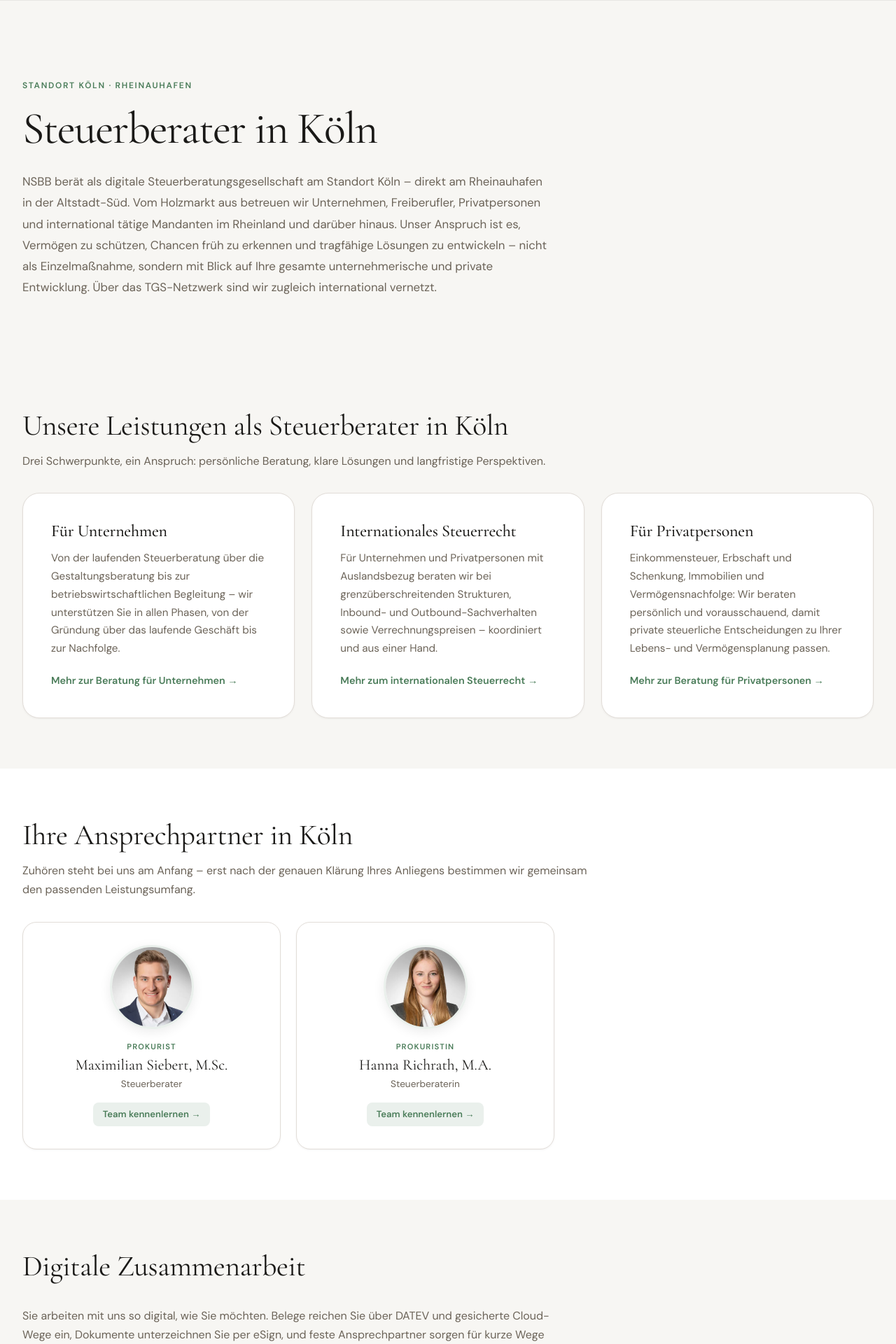
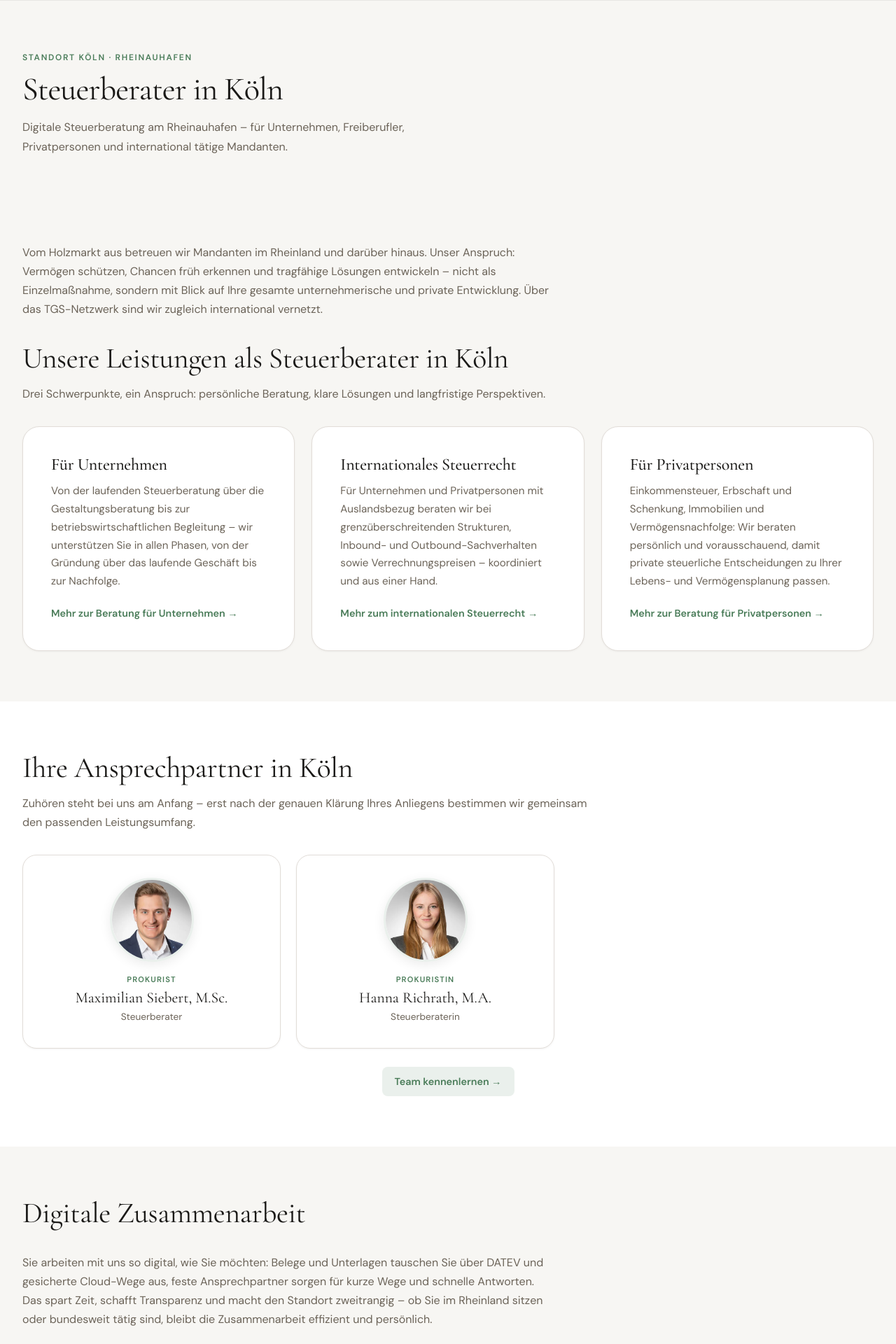
Before and after one commit to Maxi1234564/Maxi, a PHP site: page /steuerberater-koeln/ in a window 1280 px wide. Shown: the part 72-1992 px from the top of the page at 70% size. Run offline with PHP 8.4, Linux system fonts and the light colour scheme.

Commit message:
Standortseiten: kompakter Hero, ein Team-Link, kein eSign (Köln)
- Hero kompakter wie die übrigen Hauptseiten (landing.css .lp-hero: Padding
  56/72px, H1 clamp(1.9rem,4.2vw,2.9rem)); Hero-Höhe einheitlich ~275px.
- Hero-Text deutlich gekürzt: langer Einleitungsabsatz -> ein kurzer
  Untertitel; ausführlicher Text als Fliesstext an den Anfang des
  Leistungs-Abschnitts verlagert (SEO bleibt erhalten). DE + EN.
- "Team kennenlernen" jetzt einmal mittig unter beiden Boxen statt je Karte;
  Personen-Karten sind reine Info-Karten (nicht mehr verlinkt). Neuer Stil
  .people-more; .person-Hover-Lift entfernt.
- Köln (DE + EN Cologne): Erwaehnung von eSign entfernt und Satz neu
  formuliert. Berlin behaelt eSign wie gewuenscht.
- FAQ unveraendert (standardmaessig zugeklappt). landing.css ?v 20260727 -> 20260728.

Co-Authored-By: Claude Opus 4.8 <noreply@anthropic.com>
Claude-Session: https://claude.ai/code/session_01SCNyDVrGxWspwcWsisxCpF

```diff
--- a/assets/css/landing.css
+++ b/assets/css/landing.css
@@ -45,10 +45,10 @@ strong{color:var(--text);font-weight:600}
 .lp-header .btn-primary{padding:10px 20px;font-size:13px}
 
 /* ── Hero (wie PageHero: flaches Off-White, Eyebrow + Serifen-Titel + Untertitel) ── */
-.lp-hero{background:var(--offwhite);padding:96px 0 72px}
-@media(min-width:768px){.lp-hero{padding:112px 0 88px}}
-.lp-hero h1{font-size:clamp(2.5rem,5vw,4rem);letter-spacing:-.025em;line-height:1.12;margin:16px 0 24px;color:var(--ink);text-wrap:balance;max-width:900px}
-.lp-hero p.lead{font-size:1.05rem;color:var(--muted);line-height:1.8;max-width:760px}
+.lp-hero{background:var(--offwhite);padding:56px 0 40px}
+@media(min-width:768px){.lp-hero{padding:72px 0 52px}}
+.lp-hero h1{font-size:clamp(1.9rem,4.2vw,2.9rem);letter-spacing:-.02em;line-height:1.12;margin:10px 0 14px;color:var(--ink);text-wrap:balance;max-width:820px}
+.lp-hero p.lead{font-size:1rem;color:var(--muted);line-height:1.7;max-width:660px}
 
 /* ── Sections ── */
 section{padding:72px 0}
@@ -110,12 +110,13 @@ p+p{margin-top:14px}
 /* ── Ansprechpartner: runde Personen-Karten (Anmutung wie Team-Seite) ── */
 .people{display:grid;grid-template-columns:1fr;gap:22px;max-width:760px;margin-top:8px}
 @media(min-width:600px){.people{grid-template-columns:1fr 1fr}}
-.person{display:flex;flex-direction:column;align-items:center;text-align:center;background:#fff;border:1px solid var(--border);border-radius:1.25rem;padding:2rem 1.5rem;box-shadow:0 1px 3px rgba(0,0,0,.05);transition:transform .3s ease,box-shadow .3s ease}
-.person:hover{transform:translateY(-4px);box-shadow:0 8px 32px rgba(0,0,0,.10)}
+.person{display:flex;flex-direction:column;align-items:center;text-align:center;background:#fff;border:1px solid var(--border);border-radius:1.25rem;padding:2rem 1.5rem;box-shadow:0 1px 3px rgba(0,0,0,.05)}
 .person-photo{width:120px;height:120px;border-radius:50%;overflow:hidden;border:3px solid var(--accent-subtle);box-shadow:0 4px 16px rgba(0,0,0,.08);margin-bottom:16px;flex-shrink:0}
 .person-photo img{width:100%;height:100%;object-fit:cover}
 .person-role{font-size:.7rem;font-weight:600;letter-spacing:.1em;text-transform:uppercase;color:var(--accent)}
 .person-name{font-family:'Cormorant Garamond',serif;font-size:1.35rem;color:var(--ink);margin-top:4px;line-height:1.15}
 .person-prof{font-size:.85rem;color:var(--muted);margin-top:4px}
-.person-cta{display:inline-flex;align-items:center;gap:.4rem;font-size:.82rem;font-weight:600;color:var(--accent);margin-top:14px;padding:6px 14px;border-radius:8px;background:var(--accent-subtle);transition:gap .25s}
-.person:hover .person-cta{gap:.7rem}
+/* Ein gemeinsamer „Team kennenlernen“-Link unter beiden Karten (nicht je Karte) */
+.people-more{margin-top:26px;text-align:center}
+.people-more a{display:inline-flex;align-items:center;gap:.45rem;font-size:.9rem;font-weight:600;color:var(--accent);padding:9px 18px;border-radius:8px;background:var(--accent-subtle);transition:gap .25s}
+.people-more a:hover{gap:.75rem}
--- a/steuerberater-koeln/index.html
+++ b/steuerberater-koeln/index.html
@@ -33,7 +33,7 @@
 <link rel="preload" href="../assets/fonts/cormorant-garamond-normal-latin.woff2" as="font" type="font/woff2" crossorigin/>
 <link rel="preload" href="../assets/fonts/dm-sans-normal-latin.woff2" as="font" type="font/woff2" crossorigin/>
 <link rel="stylesheet" href="../assets/css/fonts.css?v=20260724"/>
-<link rel="stylesheet" href="../assets/css/landing.css?v=20260727"/>
+<link rel="stylesheet" href="../assets/css/landing.css?v=20260728"/>
 <script type="application/ld+json">
 {"@context":"https://schema.org","@graph":[
 {"@type":"AccountingService","@id":"https://www.nsbb.de/steuerberater-koeln/#localbusiness","name":"NSBB Steuerberatungsgesellschaft mbH – Köln","url":"https://www.nsbb.de/steuerberater-koeln/","telephone":"+492219730640","email":"info@nsbb.de","image":"https://www.nsbb.de/assets/images/og-steuerberater-koeln.jpg","priceRange":"$$","address":{"@type":"PostalAddress","streetAddress":"Holzmarkt 2/2A","postalCode":"50676","addressLocality":"Köln","addressCountry":"DE"},"geo":{"@type":"GeoCoordinates","latitude":50.92863,"longitude":6.96324},"areaServed":["Köln","Nordrhein-Westfalen"],"parentOrganization":{"@id":"https://www.nsbb.de/#organization"}},
@@ -75,12 +75,13 @@
     <div class="wrap">
       <p class="eyebrow">Standort Köln · Rheinauhafen</p>
       <h1>Steuerberater in Köln</h1>
-      <p class="lead">NSBB berät als digitale Steuerberatungsgesellschaft am Standort Köln – direkt am Rheinauhafen in der Altstadt-Süd. Vom Holzmarkt aus betreuen wir Unternehmen, Freiberufler, Privatpersonen und international tätige Mandanten im Rheinland und darüber hinaus. Unser Anspruch ist es, Vermögen zu schützen, Chancen früh zu erkennen und tragfähige Lösungen zu entwickeln – nicht als Einzelmaßnahme, sondern mit Blick auf Ihre gesamte unternehmerische und private Entwicklung. Über das TGS-Netzwerk sind wir zugleich international vernetzt.</p>
+      <p class="lead">Digitale Steuerberatung am Rheinauhafen – für Unternehmen, Freiberufler, Privatpersonen und international tätige Mandanten.</p>
     </div>
   </section>
 
   <section>
     <div class="wrap">
+      <p class="prose" style="margin-bottom:34px">Vom Holzmarkt aus betreuen wir Mandanten im Rheinland und darüber hinaus. Unser Anspruch: Vermögen schützen, Chancen früh erkennen und tragfähige Lösungen entwickeln – nicht als Einzelmaßnahme, sondern mit Blick auf Ihre gesamte unternehmerische und private Entwicklung. Über das TGS-Netzwerk sind wir zugleich international vernetzt.</p>
       <div class="lp-section-head">
         <h2>Unsere Leistungen als Steuerberater in Köln</h2>
         <p>Drei Schwerpunkte, ein Anspruch: persönliche Beratung, klare Lösungen und langfristige Perspektiven.</p>
@@ -112,21 +113,20 @@
         <p>Zuhören steht bei uns am Anfang – erst nach der genauen Klärung Ihres Anliegens bestimmen wir gemeinsam den passenden Leistungsumfang.</p>
       </div>
       <div class="people">
-        <a class="person" href="/#ueber-uns">
+        <div class="person">
           <span class="person-photo"><img src="../assets/images/team-maximilian-siebert.webp" alt="Maximilian Siebert, M.Sc." loading="lazy" style="object-position:center 8%"/></span>
           <span class="person-role">Prokurist</span>
           <span class="person-name">Maximilian Siebert, M.Sc.</span>
           <span class="person-prof">Steuerberater</span>
-          <span class="person-cta">Team kennenlernen →</span>
-        </a>
-        <a class="person" href="/#ueber-uns">
+        </div>
+        <div class="person">
           <span class="person-photo"><img src="../assets/images/team-hanna-richrath.webp" alt="Hanna Richrath, M.A." loading="lazy" style="object-position:center 8%"/></span>
           <span class="person-role">Prokuristin</span>
           <span class="person-name">Hanna Richrath, M.A.</span>
           <span class="person-prof">Steuerberaterin</span>
-          <span class="person-cta">Team kennenlernen →</span>
-        </a>
+        </div>
       </div>
+      <p class="people-more"><a href="/#ueber-uns">Team kennenlernen →</a></p>
     </div>
   </section>
 
@@ -134,7 +134,7 @@
   <section>
     <div class="wrap">
       <div class="lp-section-head"><h2>Digitale Zusammenarbeit</h2></div>
-      <p style="max-width:760px;color:var(--muted)">Sie arbeiten mit uns so digital, wie Sie möchten. Belege reichen Sie über DATEV und gesicherte Cloud-Wege ein, Dokumente unterzeichnen Sie per eSign, und feste Ansprechpartner sorgen für kurze Wege und schnelle Antworten. Das spart Zeit, schafft Transparenz und macht den Standort zweitrangig: Ob Sie im Rheinland sitzen oder bundesweit tätig sind, die Zusammenarbeit bleibt effizient und persönlich.</p>
+      <p style="max-width:760px;color:var(--muted)">Sie arbeiten mit uns so digital, wie Sie möchten: Belege und Unterlagen tauschen Sie über DATEV und gesicherte Cloud-Wege aus, feste Ansprechpartner sorgen für kurze Wege und schnelle Antworten. Das spart Zeit, schafft Transparenz und macht den Standort zweitrangig – ob Sie im Rheinland sitzen oder bundesweit tätig sind, bleibt die Zusammenarbeit effizient und persönlich.</p>
     </div>
   </section>
 
```
Also changed, not shown: en/tax-advisor-berlin/index.html (+8 -8 lines), en/tax-advisor-cologne/index.html (+9 -9 lines), steuerberater-berlin/index.html (+8 -8 lines), changelog.md.
